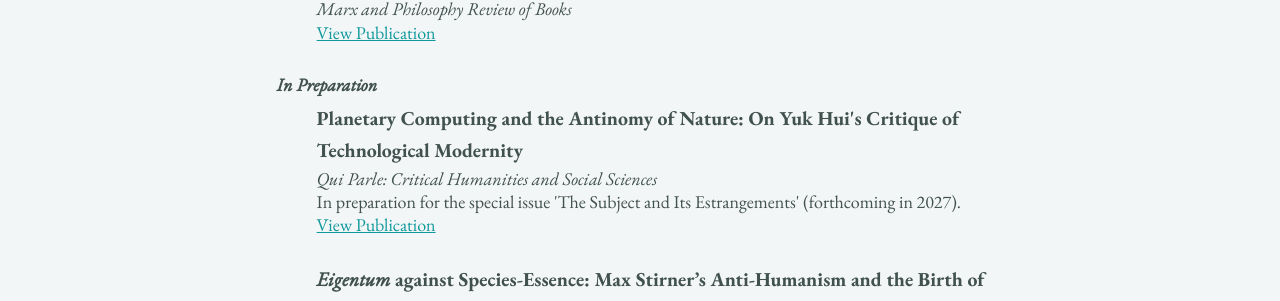
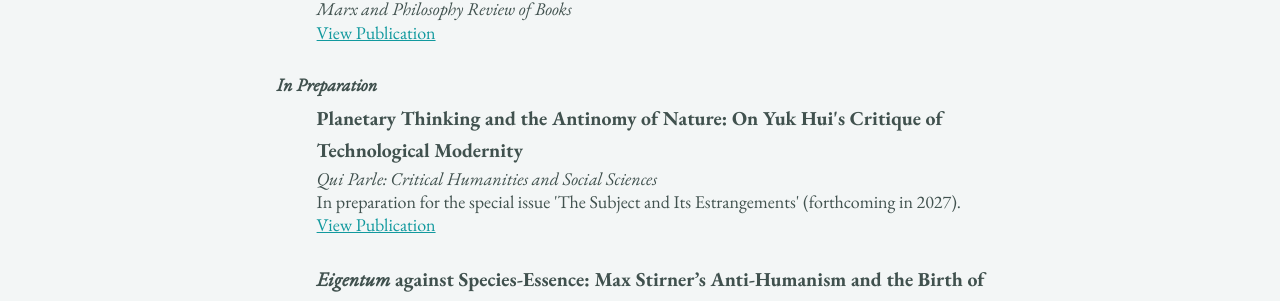
Before and after one commit to epujol90/epujol90.github.io, a Jekyll site: the page built from _pages/cv-json.md, in a window 1280 px wide and 900 px high, scrolled down 3137 px. Shown: the part 155-456 px from the top of the window. Built offline with Jekyll 4.4.1, drawn with Linux system fonts in a browser that asks for light colours; a script bundle is joined from its source files by our own code; library files that are not in the unit come from our copies.

Commit message:
Update cv.json

```diff
--- a/_data/cv.json
+++ b/_data/cv.json
@@ -197,7 +197,7 @@
       "category": "Academic Articles"
     },
     {
-      "name": "Planetary Computing and the Antinomy of Nature: On Yuk Hui's Critique of Technological Modernity",
+      "name": "Planetary Thinking and the Antinomy of Nature: On Yuk Hui's Critique of Technological Modernity",
       "publisher": "<em>Qui Parle: Critical Humanities and Social Sciences</em>",
       "releaseDate": "",
       "website": "https://quiparle.org/CfP-The-Subject-and-its-Estrangements",
```
